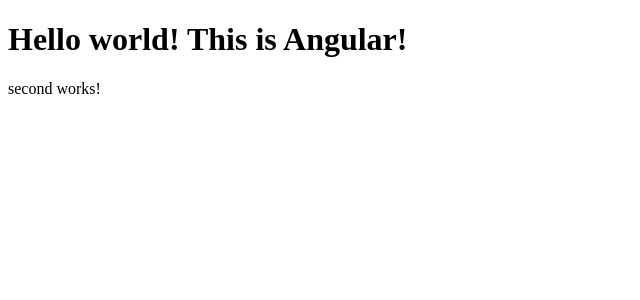
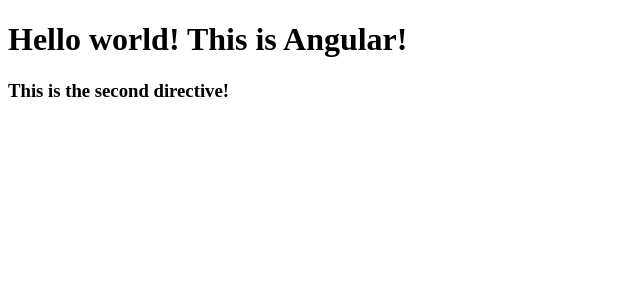
Before and after one commit to IceDragoon064/CW_02_Angular, an Angular app in the folder myapp/: page / in a window 1280 px wide. Shown: the top 300 px of the page, without its empty margins (0-640 px from the left). Built offline with nearby package versions, Linux system fonts and the light colour scheme.

Commit message:
First hello world fix

```diff
--- a/myapp/src/app/app.component.html
+++ /dev/null
@@ -1,2 +0,0 @@
-<h1>Hello world! {{title}}</h1>
-<app-second></app-second>
--- a/myapp/src/app/app.component.ts
+++ b/myapp/src/app/app.component.ts
@@ -1,8 +1,8 @@
-import { Component, Directive } from '@angular/core';
+import { Component } from '@angular/core';
 
 @Component({
   selector: 'app-root',
-  templateUrl: './app.component.html',
+  template: '<h1>Hello world! {{title}}</h1> <app-second></app-second>',
   styleUrls: ['./app.component.css']
 })
 export class AppComponent {
--- a/myapp/src/app/directives/second/second.component.ts
+++ b/myapp/src/app/directives/second/second.component.ts
@@ -2,7 +2,7 @@
 
 @Component({
   selector: 'app-second',
-  templateUrl: './second.component.html',
+  template: '<h3>This is the second directive!</h3>',
   styleUrls: ['./second.component.css']
 })
 export class SecondComponent implements OnInit {
```
